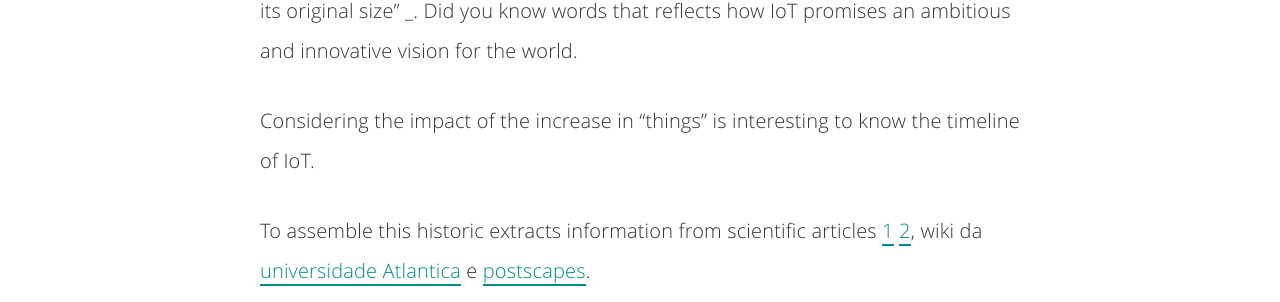
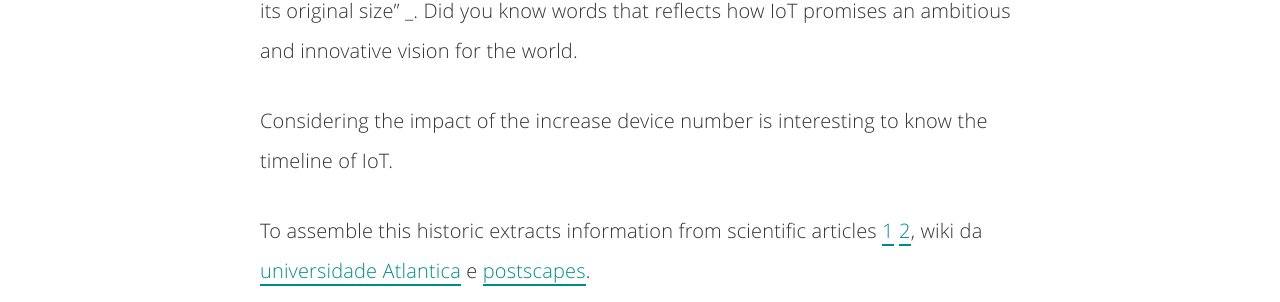
Before and after one commit to desireesantos/desireesantos.github.io, a Jekyll site: the page built from _posts/2016-06-05-internet-of-things---history.md, in a window 1280 px wide and 900 px high, scrolled down 836 px. Shown: the part 153-455 px from the top of the window. Built offline with Jekyll 4.4.1, drawn with Linux system fonts in a browser that asks for light colours; comment, search, counter and statistics services are not loaded.

Commit message:
Update english article about IoT history

```diff
--- a/_posts/2016-06-05-internet-of-things---history.md
+++ b/_posts/2016-06-05-internet-of-things---history.md
@@ -14,8 +14,7 @@ tags:
 ---
 According to Albert Einstein _ "The mind that opens to a new idea never returns to its original size" _. Did you know words that reflects how IoT promises an ambitious and innovative vision for the world.
 
-Considering the impact of the increase in "things" is interesting to know the timeline of IoT.
-
+Considering the impact of the increase device number is interesting to know the timeline of IoT.
 
 To assemble this historic extracts information from scientific articles [1](http://ieeexplore.ieee.org/xpl/login.jsp?tp=&arnumber=7043637&url=http%3A%2F%2Fieeexplore.ieee.org%2Fxpls%2Fabs_all.jsp%3Farnumber%3D7043637)  [2](http://iot.ieee.org/images/files/pdf/IEEE_IoT_Towards_Definition_Internet_of_Things_Revision1_27MAY15.pdf), wiki da [universidade Atlantica](http://ssti1-1112.wikidot.com/a-internet-das-coisas) e [postscapes](http://postscapes.com/internet-of-things-history).
 
```
